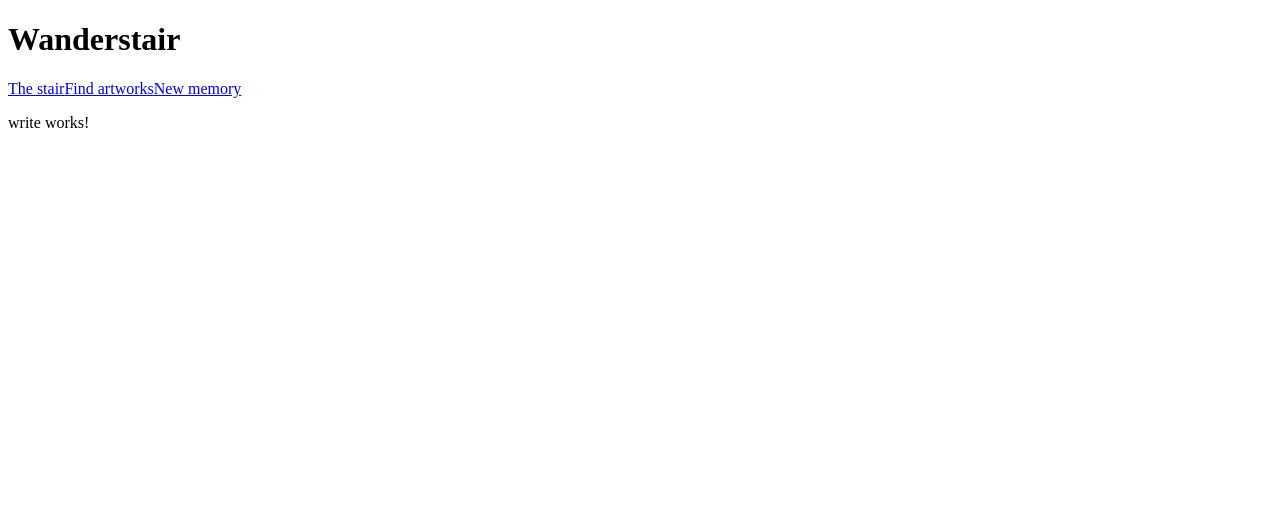
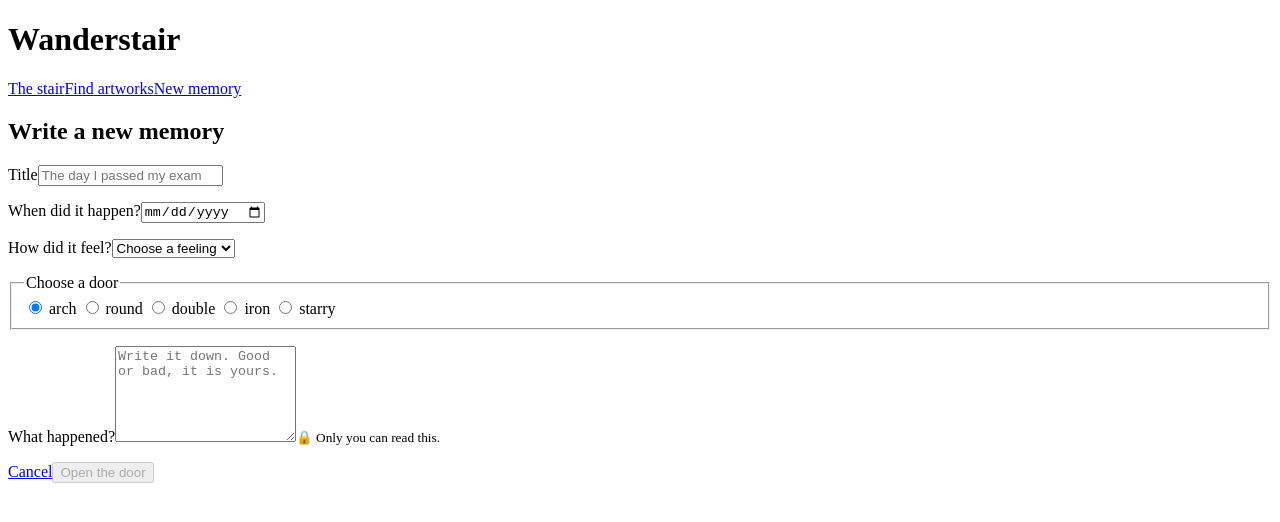
Before and after one commit to mjuliana98g/wanderstair, an Angular app: page /write in a window 1280 px wide. Shown: the top 522 px of the page. Built offline with nearby package versions, Linux system fonts and the light colour scheme.

Commit message:
feat: build the new memory form and validations

```diff
--- a/src/app/pages/write/write.html
+++ b/src/app/pages/write/write.html
@@ -1 +1,64 @@
-<p>write works!</p>
+<h2>Write a new memory</h2>
+
+<form [formGroup]="form">
+  <p>
+    <label for="title">Title</label>
+    <input id="title" type="text" formControlName="title" placeholder="The day I passed my exam">
+    @if (hasError('title', 'required')) {
+      <span role="alert">Every door needs a title.</span>
+    } @else if (hasError('title', 'minlength')) {
+      <span role="alert">The title needs at least 3 letters.</span>
+    }
+  </p>
+
+  <p>
+    <label for="date">When did it happen?</label>
+    <input id="date" type="date" formControlName="date">
+    @if (hasError('date', 'required')) {
+      <span role="alert">Choose the day it happened.</span>
+    }
+  </p>
+
+  <p>
+    <label for="mood">How did it feel?</label>
+    <select id="mood" formControlName="mood">
+      <option value="" disabled>Choose a feeling</option>
+      @for (family of moodFamilies; track family.name) {
+        <optgroup [label]="family.name">
+          @for (mood of family.moods; track mood) {
+            <option [value]="mood">{{ mood }}</option>
+          }
+        </optgroup>
+      }
+    </select>
+    @if (hasError('mood', 'required')) {
+      <span role="alert">Choose a feeling. It gives the room its colour.</span>
+    }
+  </p>
+
+  <fieldset>
+    <legend>Choose a door</legend>
+    @for (door of doorStyles; track door) {
+      <label>
+        <input type="radio" formControlName="door" [value]="door">
+        {{ door }}
+      </label>
+    }
+  </fieldset>
+
+  <p>
+    <label for="text">What happened?</label>
+    <textarea id="text" rows="6" formControlName="text" placeholder="Write it down. Good or bad, it is yours."></textarea>
+    <small>🔒 Only you can read this.</small>
+    @if (hasError('text', 'required')) {
+      <span role="alert">Write what happened.</span>
+    } @else if (hasError('text', 'minlength')) {
+      <span role="alert">Write at least 10 characters.</span>
+    }
+  </p>
+
+  <p>
+    <a routerLink="/">Cancel</a>
+    <button type="submit" [disabled]="form.invalid">Open the door</button>
+  </p>
+</form>
--- a/src/app/pages/write/write.ts
+++ b/src/app/pages/write/write.ts
@@ -1,9 +1,34 @@
 import { Component } from '@angular/core';
+import { FormControl, FormGroup, ReactiveFormsModule, Validators } from '@angular/forms';
+import { RouterLink } from '@angular/router';
+
+import { DoorStyle, Mood } from '../../models/memory.model';
+import { DOOR_STYLES, MOOD_FAMILIES } from '../../models/moods';
+
+// --------------------------------------------------
+// WRITE A NEW MEMORY PAGE
+// --------------------------------------------------
 
 @Component({
-  imports: [],
   selector: 'app-write',
-  styleUrl: './write.css',
+  imports: [ReactiveFormsModule, RouterLink],
   templateUrl: './write.html',
+  styleUrl: './write.css'
 })
-export class Write {}
+export class Write {
+  moodFamilies = MOOD_FAMILIES;
+  doorStyles = DOOR_STYLES;
+
+  form = new FormGroup({
+    title: new FormControl('', { nonNullable: true, validators: [Validators.required, Validators.minLength(3)] }),
+    date: new FormControl('', { nonNullable: true, validators: [Validators.required] }),
+    mood: new FormControl<Mood | ''>('', { nonNullable: true, validators: [Validators.required] }),
+    door: new FormControl<DoorStyle>('arch', { nonNullable: true }),
+    text: new FormControl('', { nonNullable: true, validators: [Validators.required, Validators.minLength(10)] })
+  });
+
+  hasError(field: string, error: string): boolean {
+    const control = this.form.get(field);
+    return !!control && control.touched && control.hasError(error);
+  }
+}
```
